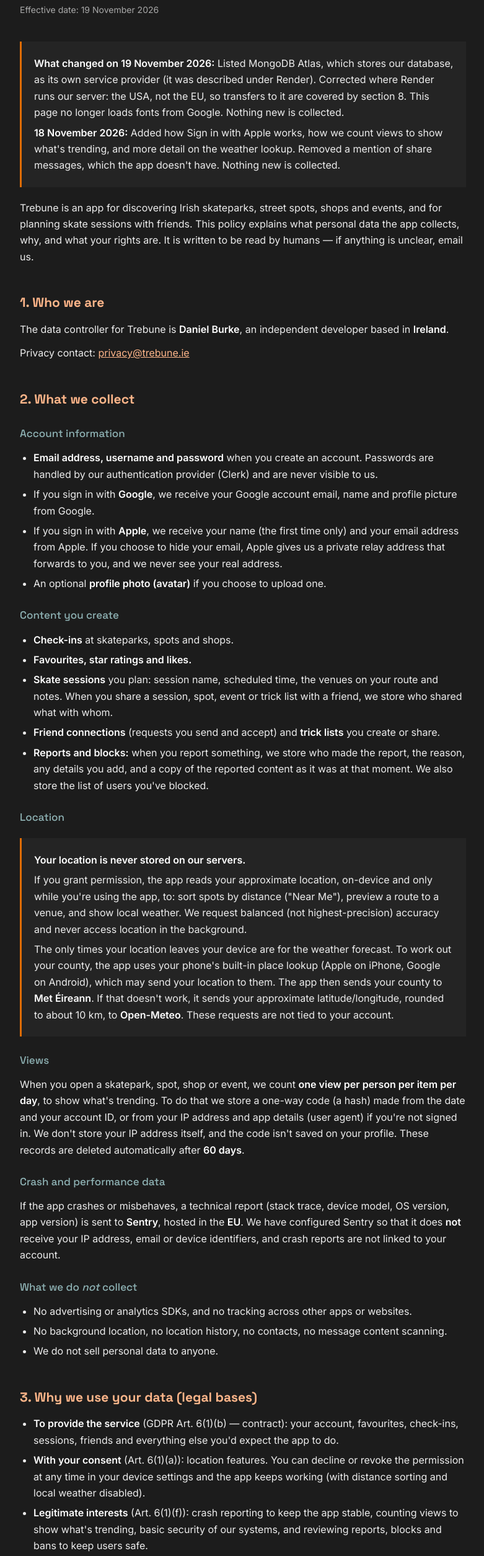
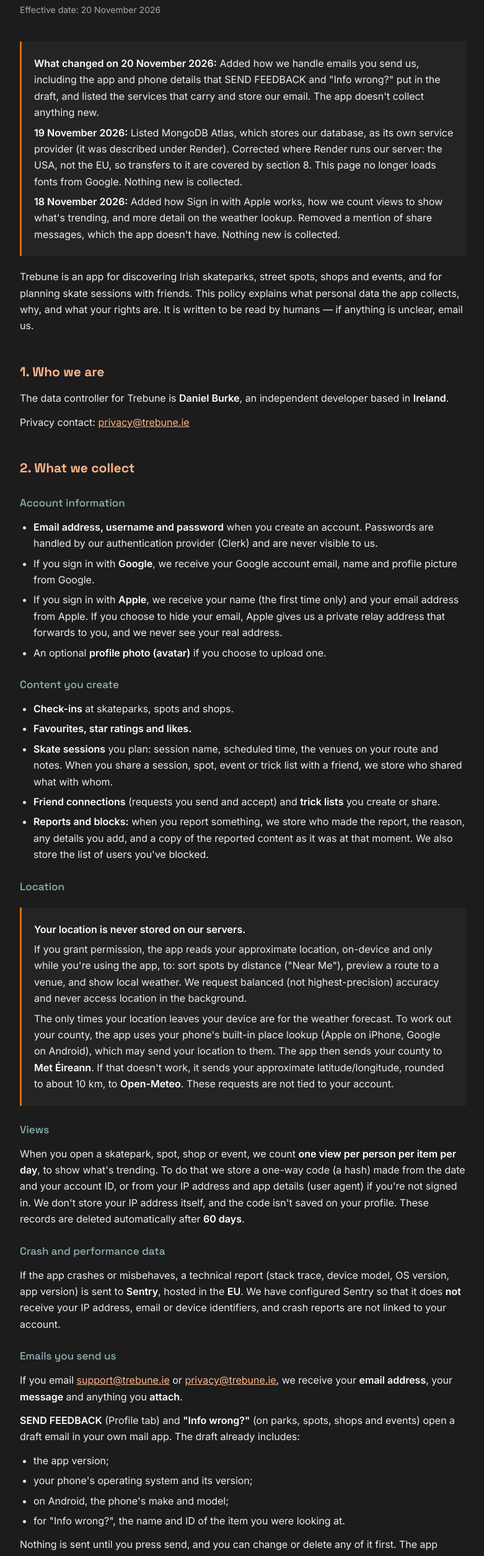
Before and after one commit to DanielBurkeDev/trebune-legal, a plain HTML site: page privacy.html in a window 1280 px wide. Shown: the part 176-2686 px from the top of the page at 62% size, without its empty margins (248-1029 px from the left). Drawn offline with Linux system fonts and the light colour scheme.

Commit message:
Privacy: emails you send us; list email providers
Co-Authored-By: Claude Opus 5.5 <noreply@anthropic.com>

```diff
--- a/privacy.html
+++ b/privacy.html
@@ -48,11 +48,12 @@
   <img class="logo" src="logo.png" alt="Trebune logo">
   <div class="brand"><a href="index.html">Trebune</a></div>
   <h1>Privacy Policy</h1>
-  <p class="effective">Effective date: 19 November 2026</p>
+  <p class="effective">Effective date: 20 November 2026</p>
 </header>
 
 <div class="callout">
-  <p><strong>What changed on 19 November 2026:</strong> Listed MongoDB Atlas, which stores our database, as its own service provider (it was described under Render). Corrected where Render runs our server: the USA, not the EU, so transfers to it are covered by section 8. This page no longer loads fonts from Google. Nothing new is collected.</p>
+  <p><strong>What changed on 20 November 2026:</strong> Added how we handle emails you send us, including the app and phone details that SEND FEEDBACK and "Info wrong?" put in the draft, and listed the services that carry and store our email. The app doesn't collect anything new.</p>
+  <p><strong>19 November 2026:</strong> Listed MongoDB Atlas, which stores our database, as its own service provider (it was described under Render). Corrected where Render runs our server: the USA, not the EU, so transfers to it are covered by section 8. This page no longer loads fonts from Google. Nothing new is collected.</p>
   <p><strong>18 November 2026:</strong> Added how Sign in with Apple works, how we count views to show what's trending, and more detail on the weather lookup. Removed a mention of share messages, which the app doesn't have. Nothing new is collected.</p>
 </div>
 
@@ -94,6 +95,17 @@
 <h3>Crash and performance data</h3>
 <p>If the app crashes or misbehaves, a technical report (stack trace, device model, OS version, app version) is sent to <strong>Sentry</strong>, hosted in the <strong>EU</strong>. We have configured Sentry so that it does <strong>not</strong> receive your IP address, email or device identifiers, and crash reports are not linked to your account.</p>
 
+<h3>Emails you send us</h3>
+<p>If you email <a href="mailto:support@trebune.ie">support@trebune.ie</a> or <a href="mailto:privacy@trebune.ie">privacy@trebune.ie</a>, we receive your <strong>email address</strong>, your <strong>message</strong> and anything you <strong>attach</strong>.</p>
+<p><strong>SEND FEEDBACK</strong> (Profile tab) and <strong>"Info wrong?"</strong> (on parks, spots, shops and events) open a draft email in your own mail app. The draft already includes:</p>
+<ul>
+  <li>the app version;</li>
+  <li>your phone's operating system and its version;</li>
+  <li>on Android, the phone's make and model;</li>
+  <li>for "Info wrong?", the name and ID of the item you were looking at.</li>
+</ul>
+<p>Nothing is sent until you press send, and you can change or delete any of it first. The app doesn't send these emails itself or add them to your account.</p>
+
 <h3>What we do <em>not</em> collect</h3>
 <ul>
   <li>No advertising or analytics SDKs, and no tracking across other apps or websites.</li>
@@ -105,7 +117,7 @@
 <ul>
   <li><strong>To provide the service</strong> (GDPR Art. 6(1)(b) — contract): your account, favourites, check-ins, sessions, friends and everything else you'd expect the app to do.</li>
   <li><strong>With your consent</strong> (Art. 6(1)(a)): location features. You can decline or revoke the permission at any time in your device settings and the app keeps working (with distance sorting and local weather disabled).</li>
-  <li><strong>Legitimate interests</strong> (Art. 6(1)(f)): crash reporting to keep the app stable, counting views to show what's trending, basic security of our systems, and reviewing reports, blocks and bans to keep users safe.</li>
+  <li><strong>Legitimate interests</strong> (Art. 6(1)(f)): crash reporting to keep the app stable, counting views to show what's trending, basic security of our systems, reviewing reports, blocks and bans to keep users safe, and replying to emails you send us and fixing what you tell us about.</li>
   <li><strong>Legal obligation</strong> (Art. 6(1)(c)): handling reports and telling the people involved what we decided, as the EU Digital Services Act requires.</li>
 </ul>
 
@@ -124,6 +136,8 @@
   <tr><td>Met Éireann &amp; Open-Meteo</td><td>Weather forecast</td><td>Your county, or approximate coordinates (about 10 km), not linked to you</td><td>Ireland / EU</td></tr>
   <tr><td>Expo (EAS)</td><td>App builds and over-the-air updates</td><td>Standard update requests</td><td>USA*</td></tr>
   <tr><td>Discord</td><td>Alerts us when a new report arrives</td><td>The report's reason and type only (no names, details or content)</td><td>USA*</td></tr>
+  <tr><td>Hosting Ireland</td><td>Receives email sent to our trebune.ie addresses and forwards it</td><td>Emails you send us</td><td>Ireland</td></tr>
+  <tr><td>Google (Gmail)</td><td>Stores the email we receive and send</td><td>Emails you send us and our replies</td><td>USA*</td></tr>
 </table>
 </div>
 <p>* Where a provider is in the USA, transfers are safeguarded under the EU–US Data Privacy Framework and/or Standard Contractual Clauses (see section 8).</p>
@@ -137,6 +151,7 @@
   <li><strong>Account and content:</strong> kept while your account is active. When you delete your account, your profile and content are deleted from our backend.</li>
   <li><strong>Moderation records:</strong> if your account or content was subject to a moderation action (content removed or account banned), we keep a minimal record of that action for <strong>12 months</strong> after the action, even if you delete your account. This stops people deleting an account to wipe the record and signing up again. The record doesn't include a copy of the content. Reports about you that led to no action are deleted when you delete your account. Reports you made are kept with your name removed.</li>
   <li><strong>Views:</strong> deleted automatically after 60 days.</li>
+  <li><strong>Emails:</strong> kept while we deal with your message, then for up to <strong>2 years</strong> after the last message in the conversation, so we can follow up on the same problem. Emails about a privacy request or a moderation decision are kept as long as we need them to show how we handled it.</li>
   <li><strong>Crash data:</strong> retained by Sentry for its standard rolling window (approximately 90 days), then deleted automatically.</li>
 </ul>
 
```
